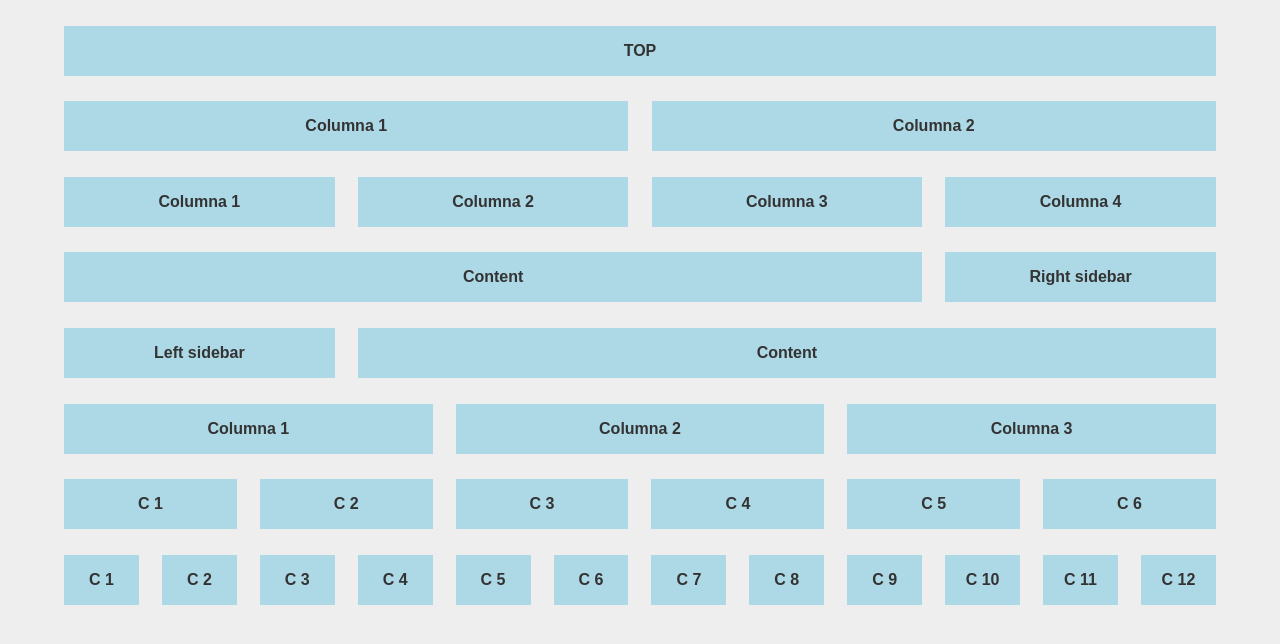
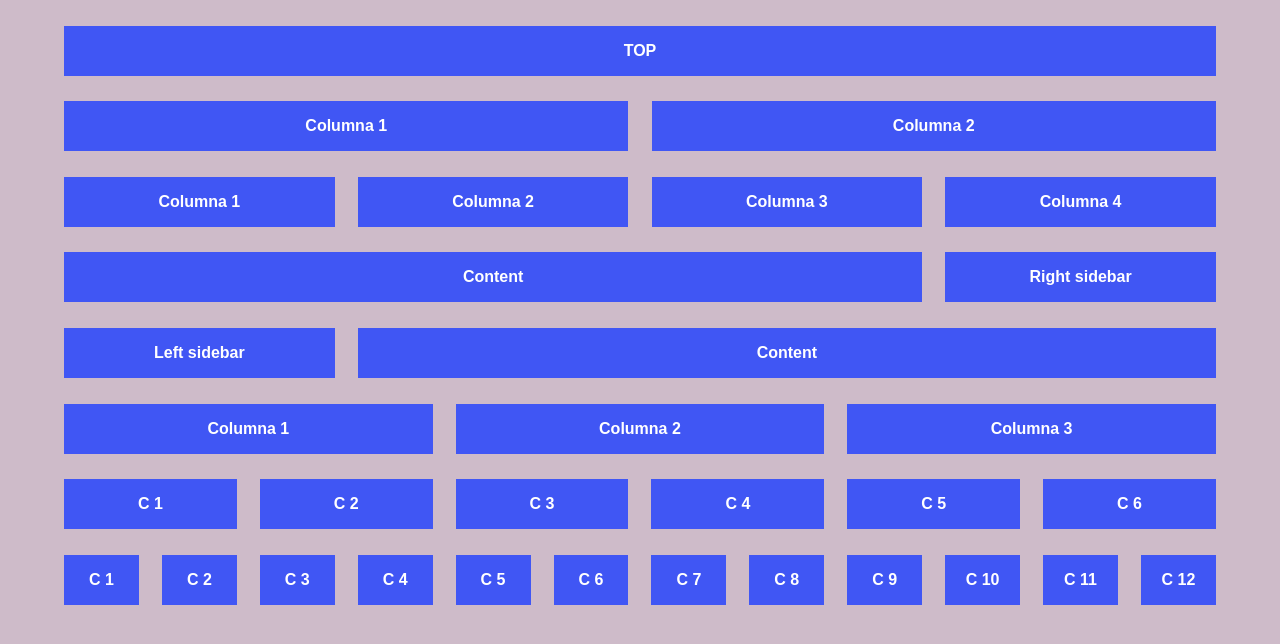
Before and after one commit to magnolia555/curso, a PHP site: page / in a window 1280 px wide. Shown: the top 644 px of the page. Run offline with PHP 8.4, Linux system fonts and the light colour scheme.

Commit message:
Cambios de color en grid sin frameworks

```diff
--- a/Columnas sin frameworks/style.css
+++ b/Columnas sin frameworks/style.css
@@ -5,7 +5,7 @@ body,html,h2{
 
 
 body{
-    background: #eee;
+    background: #cebbc9;
     font-family: sans-serif;
     color: #333;
 }
@@ -23,7 +23,8 @@ h2{
 }
 
 .columna{
-    background: lightblue;
+    background: #4056f4;
+	color:#fff;
     float: left;
     box-sizing: border-box;
     margin-right: 2%;
```
